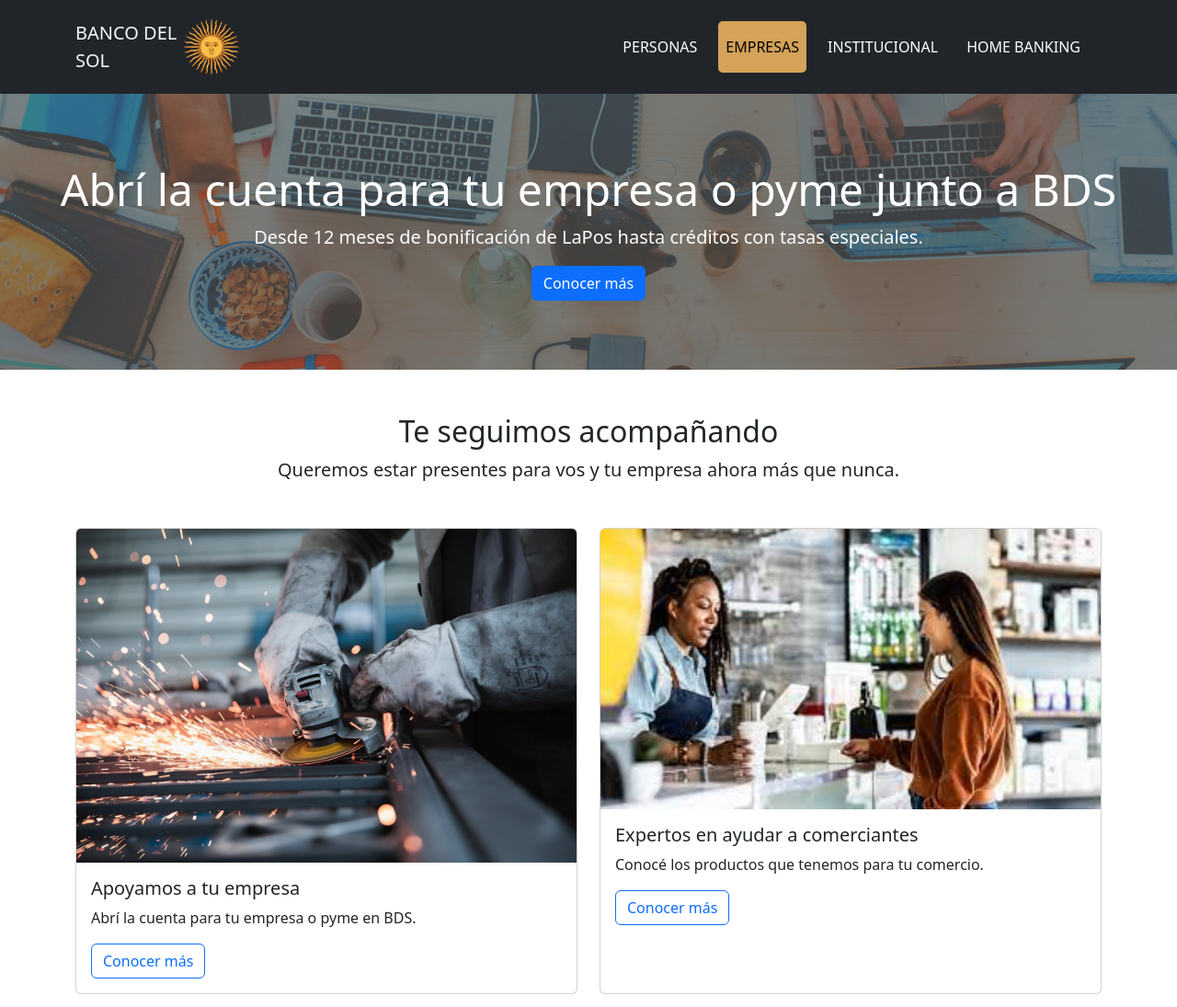
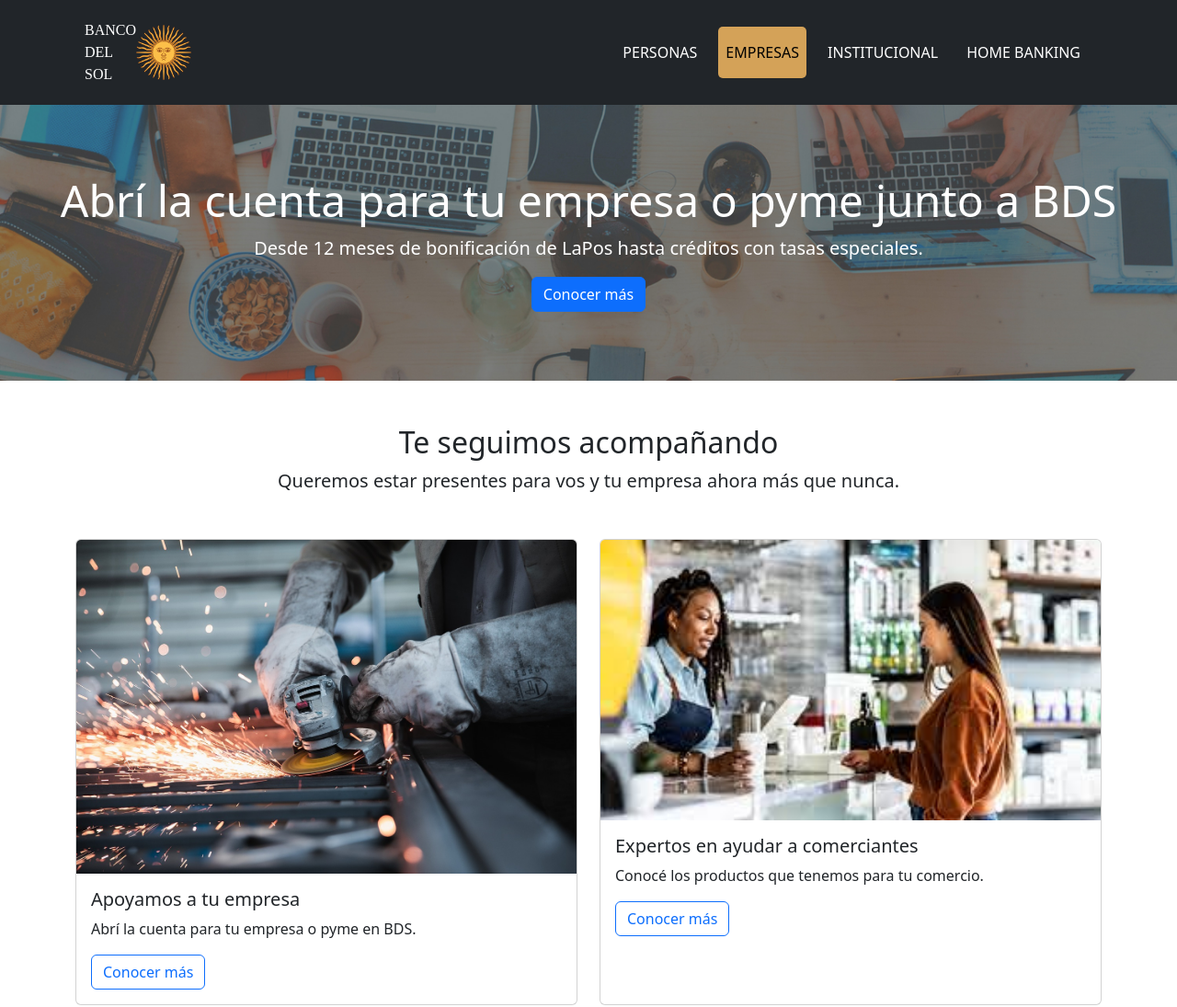
Before and after one commit to paula0espinoza/Trabajo-Integrador-Grupo5, a plain HTML site: page DW1/empresas.html in a window 1280 px wide. Shown: the top 1095 px of the page at 92% size. Drawn offline with nearby package versions, Linux system fonts and the light colour scheme; a web font is replaced by a local one.

Commit message:
nuevo empresas.html
.

```diff
--- a/DW1/empresas.html
+++ b/DW1/empresas.html
@@ -9,21 +9,24 @@
     <title>Banco del Sol</title>
 </head>
 <body>
-    <header class="navbar navbar-expand-lg navbar-dark bg-dark text-bg-dark p-3">
-        <div class="container">
+    <!-- Header -->
+    <header class="navbar navbar-expand-lg navbar-dark bg-dark custom-navbar text-bg-dark p-3">
+      <div class="container d-flex align-items-center">
           <!-- Logo -->
-            <a class="navbar-brand d-flex align-items-center me-4" href="#">
-                <div class="text-light me-2">
+          <a class="navbar-brand d-flex align-items-center logo-container me-4" href="#">
+              <div class="logo-text">
                   <span>BANCO</span>
                   <span>DEL <br></span>
                   <span>SOL</span>
               </div>
               <img src="img/pngwing.com.png" alt="Sol" width="60" height="60" class="d-inline-block align-middle">
           </a>
-            <!-- Botón de menú hamburguesa -->
+
+          <!-- Botón de menú hamburguesa para pantallas pequeñas -->
           <button class="navbar-toggler" type="button" data-bs-toggle="collapse" data-bs-target="#navbarNav" aria-controls="navbarNav" aria-expanded="false" aria-label="Toggle navigation">
               <span class="navbar-toggler-icon"></span>
           </button>
+
           <!-- Menú de navegación -->
           <div class="collapse navbar-collapse" id="navbarNav">
               <ul class="navbar-nav ms-auto">
@@ -43,7 +46,6 @@
           </div>
       </div>
   </header>
-
     <main>
         <!-- Imagen de cabecera -->
         <div class="contenedor1">
```
Lines whose indentation alone changed are shown as unchanged.
